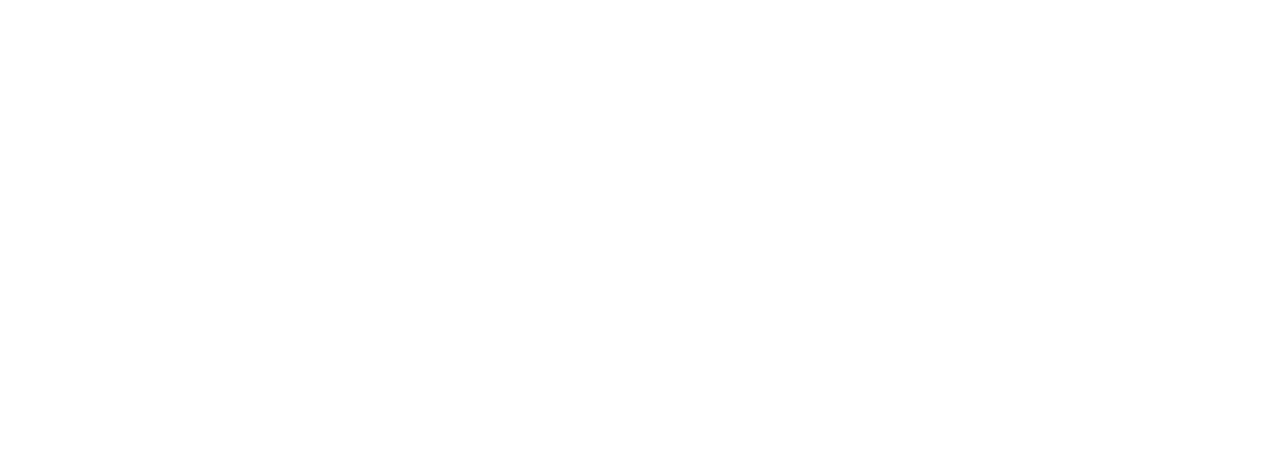
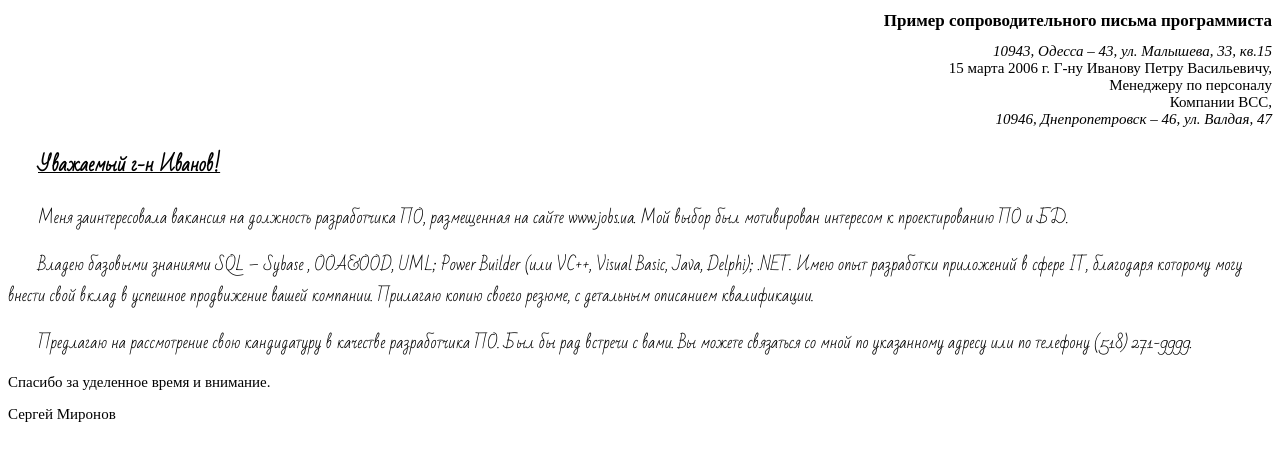
Before and after one commit to anarstah/67-19, a plain HTML site: page home/home3/soprovod.html in a window 1280 px wide. Drawn offline with Linux system fonts and the light colour scheme.

Commit message:
25/10/2019 1

```diff
--- a/home/home3/soprovod.html
+++ b/home/home3/soprovod.html
@@ -1,10 +1,40 @@
 <!DOCTYPE html>
-<html lang="en">
-<head>
-    <meta charset="UTF-8">
-    <title>Title</title>
-</head>
-<body>
+<html lang="en" xmlns="http://www.w3.org/1999/html">
+<HEAD>
+    <link rel="stylesheet" href="style.css">
+    <link href="https://fonts.googleapis.com/css?family=Bad+Script&display=swap&subset=cyrillic" rel="stylesheet">
+    <META charset="utf-8">
+    <TITLE>Пример страницы</TITLE>
+</HEAD>
+<BODY>
+<header>
 
-</body>
-</html>
+    <h1>Пример сопроводительного письма программиста</h1>
+    <div>
+    <address>10943, Одесса – 43,
+    ул. Малышева, 33, кв.15</address>
+    <time> 15 марта 2006 г.</time>
+    <span class="a">Г-ну Иванову Петру Васильевичу,<br>
+Менеджеру по персоналу<br>
+Компании ВСС,</span>
+    <address> 10946, Днепропетровск – 46,
+        ул. Валдая, 47</address>
+    </div>
+
+</header>
+<main>
+    <h3><u>Уважаемый г-н Иванов!</u></h3>
+    <article>
+        <p>Меня заинтересовала вакансия на должность разработчика ПО, размещенная на сайте www.jobs.ua. Мой выбор был мотивирован интересом к проектированию ПО и БД.</p>
+
+        <p>Владею базовыми знаниями SQL – Sybase , OOA&amp;OOD, UML; Power Builder (или VC++, Visual Basic, Java, Delphi); .NET. Имею опыт разработки приложений в сфере IT, благодаря которому могу внести свой вклад в успешное продвижение вашей компании. Прилагаю копию своего резюме, с детальным описанием квалификации.</p>
+
+        <p>Предлагаю на рассмотрение свою кандидатуру в качестве разработчика ПО. Был бы рад встречи с вами. Вы можете связаться со мной по указанному адресу или по телефону  (518) 271-9999.</p>
+    </article>
+</main>
+<footer> <p class="p">Спасибо за уделенное время и внимание.</p>
+
+    <p class="p">Сергей Миронов</p>
+</footer>
+</BODY>
+</HTML>
--- /dev/null
+++ b/home/home3/style.css
@@ -0,0 +1,16 @@
+main {
+    font-family: 'Bad Script', cursive;
+    text-indent: 30px;
+}
+h1 {
+    text-align: right;
+    font-size: 17px;
+}
+
+div {
+    text-align: right;
+    font-size: 15px;
+}
+.p {
+    font-size: 15px;
+}
```
